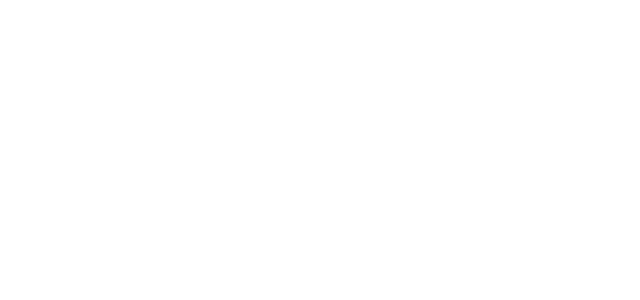
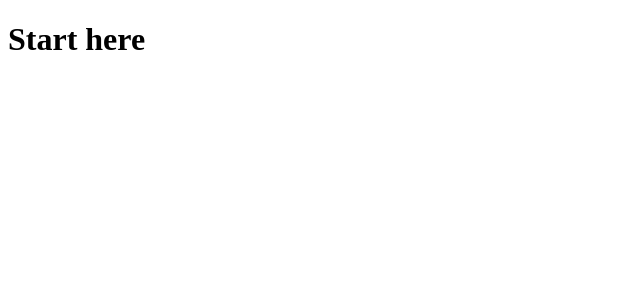
Before and after one commit to joaopalmeiro/template-vue, a Vue app: page / in a window 1280 px wide. Shown: the top 300 px of the page, without its empty margins (0-640 px from the left). Built offline with nearby package versions, Linux system fonts and the light colour scheme.

Commit message:
Closes #16

```diff
--- a/src/App.vue
+++ b/src/App.vue
@@ -1,3 +1,5 @@
 <script setup lang="ts"></script>
 
-<template></template>
+<template>
+  <h1>Start here</h1>
+</template>
--- a/src/main.ts
+++ b/src/main.ts
@@ -1,4 +1,5 @@
 import { createApp } from "vue";
+
 import App from "./App.vue";
 
 createApp(App).mount("#app");
```
